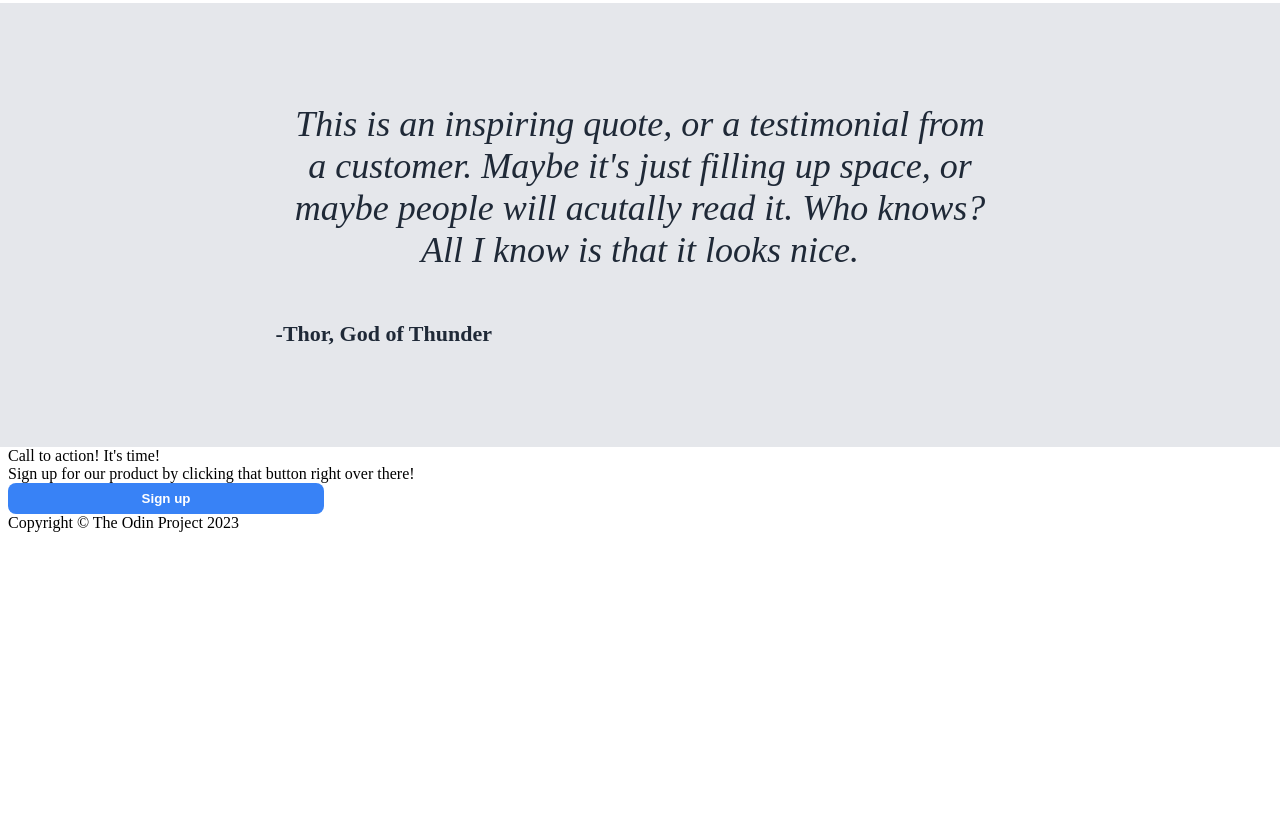
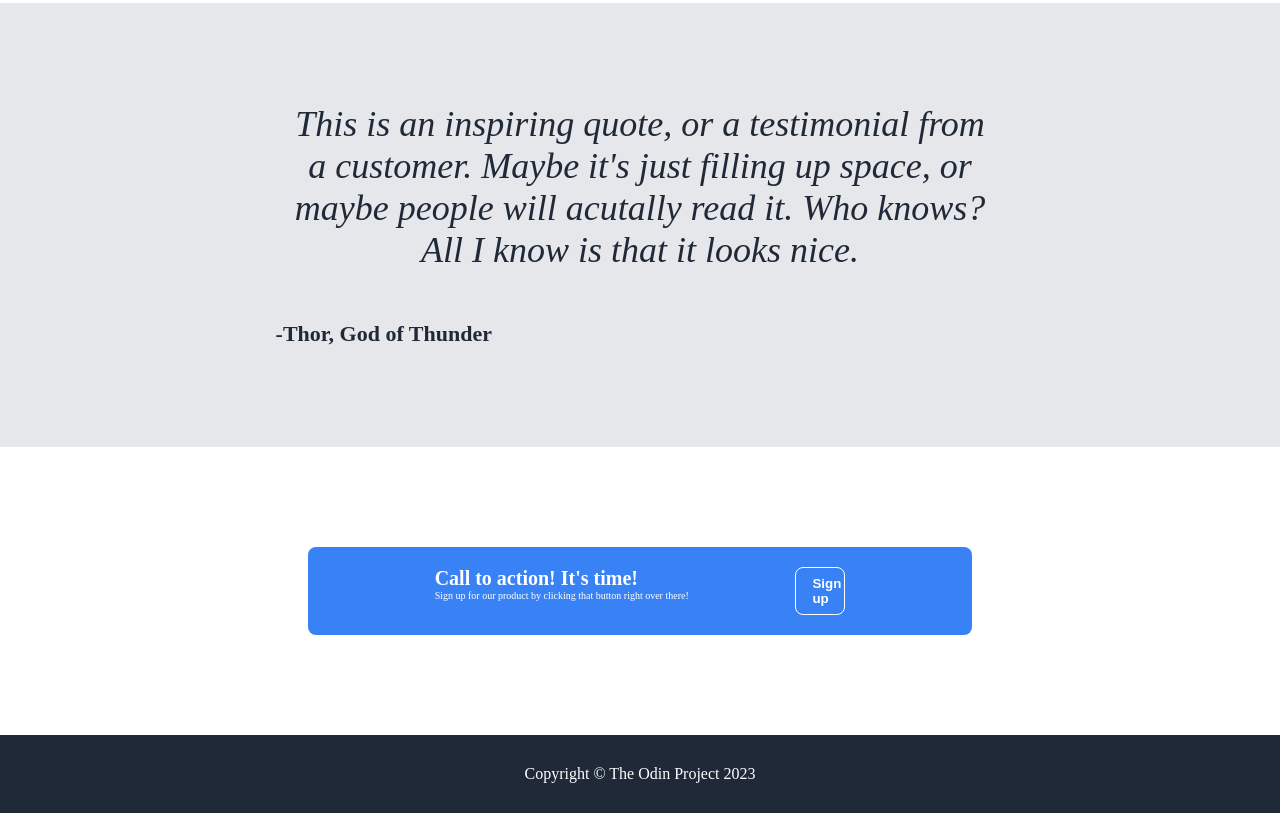
Before and after one commit to ryvnlee/landing-page, a plain HTML site: page index.html in a window 1280 px wide. Shown: the part 949-1770 px from the top of the page. Before the commit the page ends 1489 px from the top, so only its background shows below. Drawn offline with Linux system fonts and the light colour scheme.

Commit message:
Finish sign up and footer

```diff
--- a/index.html
+++ b/index.html
@@ -47,8 +47,10 @@
             <div class="sectext3">-Thor, God of Thunder</div>
         </div>
         <div class="signup">
-            <div class="maintext4">Call to action! It's time!</div>
-            <div class="sectext4">Sign up for our product by clicking that button right over there!</div>
+            <div class="title2">
+                <div class="maintext4">Call to action! It's time!</div>
+                <div class="sectext4">Sign up for our product by clicking that button right over there!</div>
+            </div>
             <button class="signup2">Sign up</button>
         </div>
         <div class="footer">
--- a/style.css
+++ b/style.css
@@ -10,6 +10,7 @@ body {
     padding: 10px;
     margin-left: -20px;
     margin-right: -20px;
+    margin-top: 0;
     margin-bottom: 0;
 }
 
@@ -60,7 +61,7 @@ a {
     color: #E5E7EB;
 }
 
-button {
+.signup1 {
     border-radius: 8px;
     background-color: #3882F6;
     border: none;
@@ -148,3 +149,49 @@ img[src="img/forest.jpg"], [src="img/road.jpg"], [src="img/snow.jpg"], [src="img
     color: #1F2937;
     align-self: flex-end;
 }
+
+.signup {
+    display: flex;
+    justify-content: space-evenly;
+    background-color: #3882F6;
+    padding: 20px;
+    margin-top: 100px;
+    margin-bottom: 100px;
+    margin-left: 300px;
+    margin-right: 300px;
+    border-radius: 8px;
+}
+
+.title2 {
+    display: flex;
+    flex-direction: column;
+    color: white;
+}
+
+.maintext4 {
+    font-size: 20px;
+    font-weight: 700;
+}
+
+.sectext4 {
+    font-size: 10px;
+}
+
+.signup2 {
+    border-radius: 8px;
+    background-color: #3882F6;
+    border: 1px solid white;
+    color: white;
+    font-weight: 900;
+    padding: 8px 16px;
+    width: 8%;
+}
+
+.footer {
+    background-color: #1F2937;
+    margin-left: -20px;
+    margin-right: -20px;
+    color: white;
+    text-align: center;
+    padding: 30px;
+}
```
